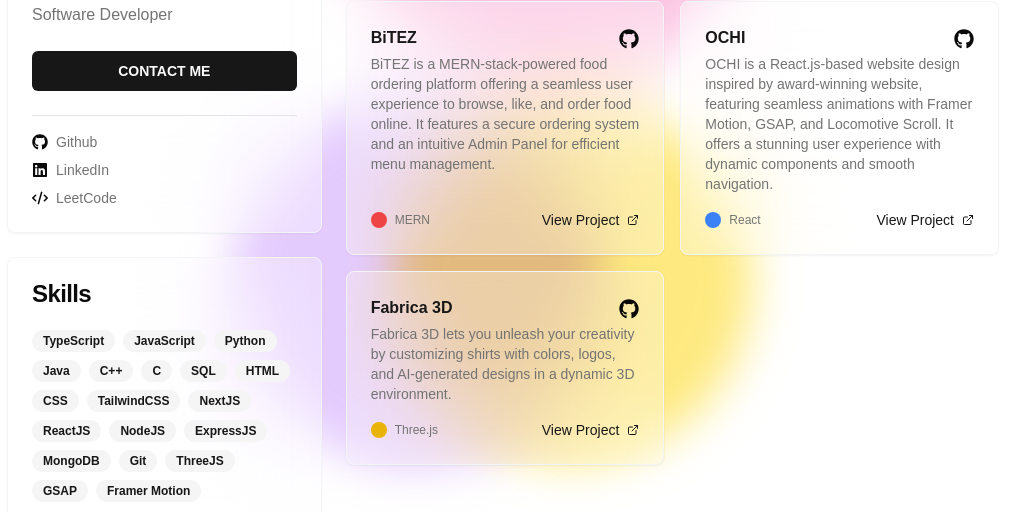
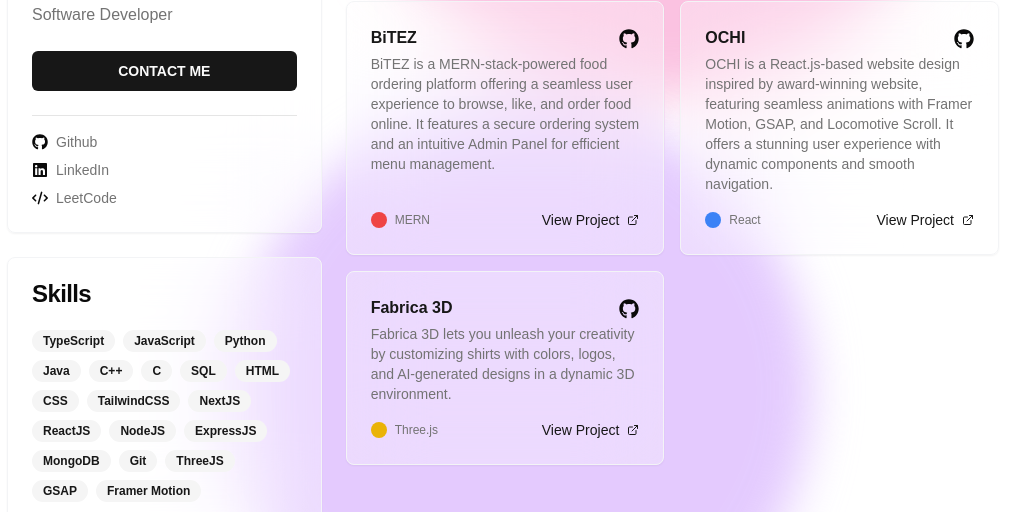
Before and after one commit to coolCoderD/Github-Portfolio-, a Next.js app: page / in a window 1280 px wide. Shown: the part 317-829 px from the top of the page, without its empty margins (137-1170 px from the left). Built offline with nearby package versions, Linux system fonts and the light colour scheme.

Commit message:
design updated

```diff
--- a/src/components/ui/Background.tsx
+++ b/src/components/ui/Background.tsx
@@ -8,11 +8,11 @@ import React from 'react'
 
 const BackgroundBeamsWithCollision = () => {
   return (
-<div className="bg-transparent h-[100vh] flex items-center justify-center px-16">
-  <div className="relative w-full max-w-lg">
-    <div className="absolute top-0 -left-4 w-96 h-96 bg-purple-300 rounded-full mix-blend-multiply filter blur-xl opacity-70 animate-blob"></div>
-    <div className="absolute top-0 -right-4 w-96 h-96 bg-yellow-300 rounded-full mix-blend-multiply filter blur-xl opacity-70 animate-blob animation-delay-2000"></div>
-    <div className="absolute -bottom-8 left-20 w-96 h-96 bg-pink-300 rounded-full mix-blend-multiply filter blur-xl opacity-70 animate-blob animation-delay-4000"></div>
+<div className="bg-transparent h-[100vh] fixed inset-0 flex items-center justify-center px-16">
+  <div className="relative w-full  max-w-lg">
+    <div className="absolute top-0 -left-4 w-[600px] h-[600px] bg-purple-300 rounded-full mix-blend-multiply filter blur-xl opacity-70 animate-blob"></div>
+
+    <div className="absolute -bottom-8 left-20 w-[600px] h-[600px] bg-pink-300 rounded-full mix-blend-multiply filter blur-xl opacity-70 animate-blob animation-delay-4000"></div>
 
   </div>
 </div>
```
